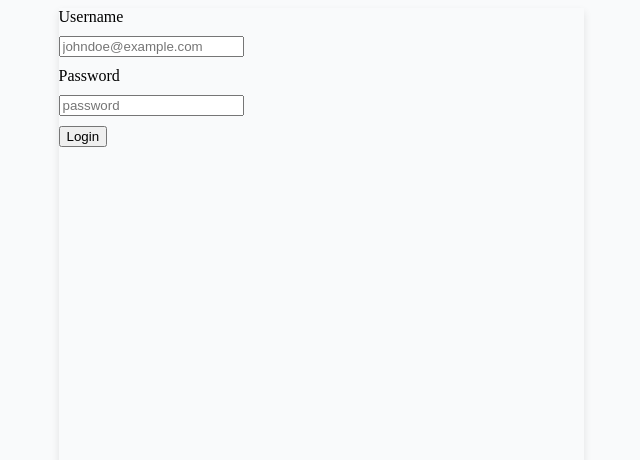
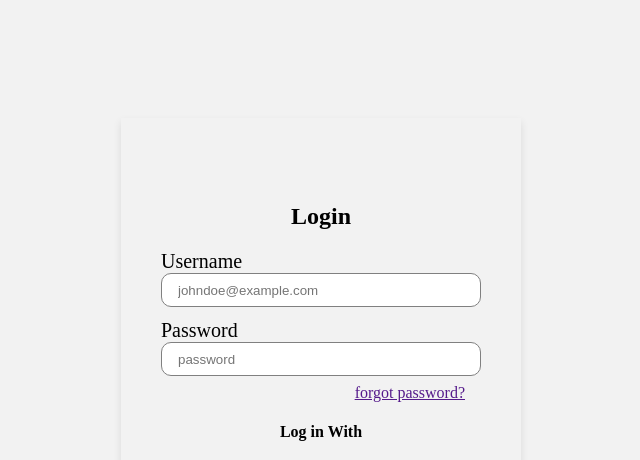
Before and after one commit to death-heaven/jovian-course, a plain HTML site: page src/login.html in a window 1280 px wide. Shown: the top 460 px of the page, without its empty margins (319-959 px from the left). Drawn offline with Linux system fonts and the light colour scheme.

Commit message:
modified login.html

```diff
--- a/src/login.html
+++ b/src/login.html
@@ -1,41 +1,75 @@
 <!DOCTYPE html>
-<html lang="en">
+<html>
     <head>
-        <meta charset="utf-8">
+        <link rel="stylesheet" href="https://cdnjs.cloudflare.com/ajax/libs/font-awesome/4.7.0/css/font-awesome.min.css">
     <style>
         body{
-                background-color: #f9fafb;
+            background-color: #f2f2f2;
+            display: flex;
+            justify-content: center;
+            align-items: center;
+            height: 90vh;
         }
-            form {
-                max-width: 700px;
-                max-height: 700px;
-                margin: auto;
+        .login-container{
+            width: 400px;
+            height: 500px;
             display: flex;
             align-items: center;
-            }
-            .form {
-                height: 600px;
-                width: 75%;
-                margin: auto auto;
+            /* justify-content: center; */
             box-shadow: 0 4px 8px rgba(0, 0, 0, 0.1);
         }
-            label, input, button {
-                display: block;
-                margin-bottom: 10px;
+        .form-group{
+            display: flex;
+            flex-direction: column;
+            margin-top: 12px;
+            font-size: 20px;
+        }
+        .login-form{
+            margin-left: 40px;
+        }
+        .form-group input{
+            height: 30px;
+            width: 300px;
+            border: 1px solid grey;
+            border-radius: 10px;
+            padding-left: 16px;
+        }
+        button{
+            margin: 12px;
+        }
+        h2, h4{
+            text-align: center;
+        }
+        a{
+            float: right;
+            margin: 8px;
+            margin-right: 16px;
+        }
+        h4{
+            text-align: center;
+            padding-top: 26px;
         }
     </style>
     </head>
     <body>
-        <form action="">
-            <div class="form">
+        <div class="login-container">
+            <form action="" class="login-form">
+                <h2>Login </h2>
+                <div class="form-group">
                     <label for="username">Username</label>
-                <input type="email" id="username" placeholder="johndoe@example.com" required>
-
+                    <input type="email" placeholder="johndoe@example.com">
+                </div>
+                <div class="form-group">
                     <label for="password">Password</label>
-                <input type="password" id="password" placeholder="password" required>
-
-                <button type="submit">Login</button>
+                    <input type="password" placeholder="password">
                 </div>
+                <a href="">forgot password?</a>
+                <h4>Log in With</h6>
+                <div>
+                    <button><i class="fa fa-google"></i>  login with Google</button>
+                </div>
+                <button>login</button>
             </form>
+        </div>
     </body>
 </html>
```
Lines whose indentation alone changed are shown as unchanged.
